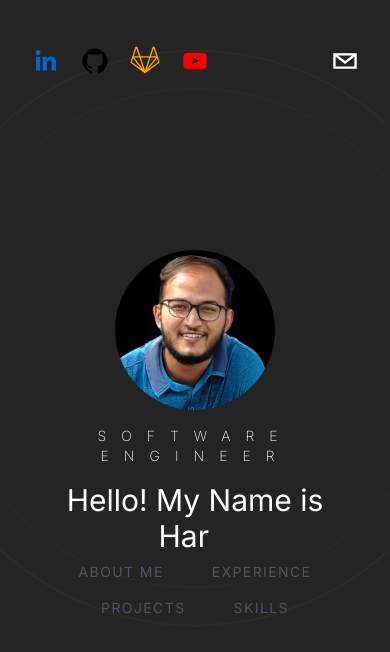
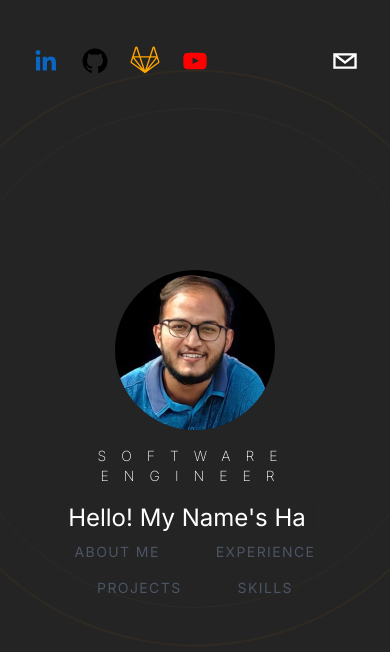
Before and after one commit to harshsaple/portfolio, a Next.js app: page / in a window 390 px wide. Shown: the top 652 px of the page. Built offline with nearby package versions, Linux system fonts and the light colour scheme.

Commit message:
Responsive Handling

```diff
--- a/components/Hero.tsx
+++ b/components/Hero.tsx
@@ -8,7 +8,7 @@ import Link from 'next/link'
 function Hero() {
 
     const [text, count] = useTypewriter({
-        words: ["Hello! My Name is Harsh Saple!","ILoveToTravel.java","<codeMoreDebugLess />"],
+        words: ["Hello! My Name's Harsh Saple!","ILoveToTravel.java","<designInnovateImplement />"],
         loop: true,
         deleteSpeed: 60,
         delaySpeed: 2500,
@@ -28,11 +28,12 @@ function Hero() {
                 <img src={'/Harsh_Saple.jpg'} alt="Harsh's image" className='relative rounded-full h-40 w-40 mx-auto object-cover m-4'/>
         </motion.div>
 
-        <div className='z-20'>
         <h2 className='uppercase text-sm font-extralight tracking-[15px] pb-4'>Software Engineer</h2>
 
-            <h1 className='text-3xl lg:text-5xl font-semi-bold text-white px-10'>
-                <span className='mr-3'>
+        <div className='z-20'>
+
+            <h1 className='text-2xl lg:text-4xl font-semi-bold text-white px-2'>
+                <span className='mr-2'>
                     {text}
                     <Cursor cursorColor='blue' cursorBlinking />
                 </span>
--- a/src/app/globals.css
+++ b/src/app/globals.css
@@ -4,9 +4,9 @@
 
 @layer components{
     .heroButton{
-        @apply px-6 py-2 rounded-full  tracking-widest
+        @apply px-7 py-2 rounded-full  tracking-widest
         uppercase text-sm text-gray-600
         transition-all hover:text-blue-400
-        pt-2
+        justify-between
     }
 }
```
Lines whose indentation alone changed are shown as unchanged.
